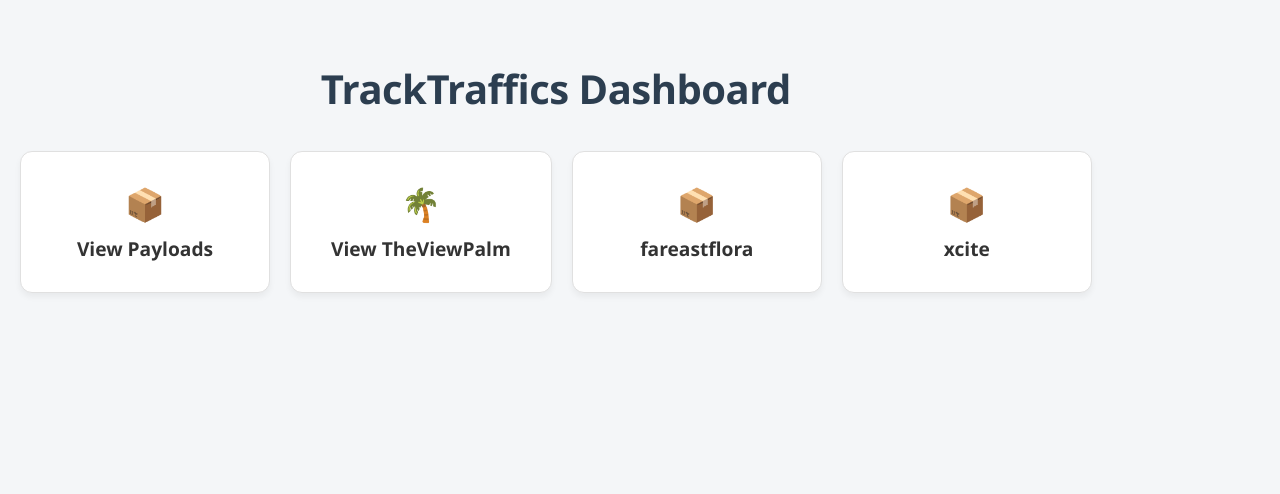
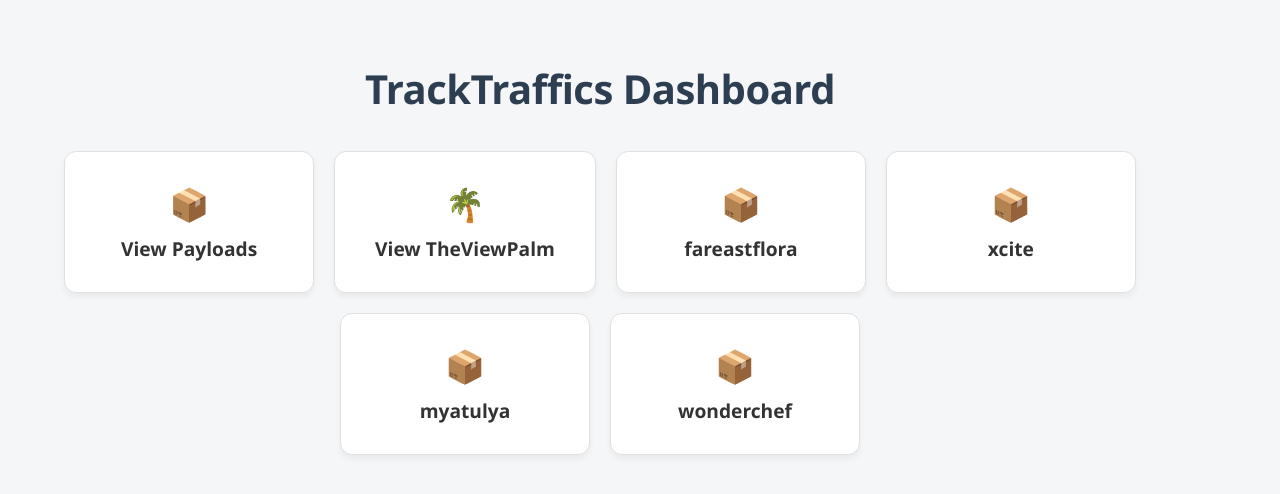
Before and after one commit to kiyaanmarketing/Dashboard, a React (Vite) app: page / in a window 1280 px wide. Shown: the top 494 px of the page. Built offline with nearby package versions, Linux system fonts and the light colour scheme.

Commit message:
add 2 compain

```diff
--- a/src/App.jsx
+++ b/src/App.jsx
@@ -149,6 +149,25 @@
               <span className="btn-icon">📦</span>
               <span className="btn-text">xcite</span>
             </button>
+
+           {/* Button 5 */}
+            <button
+              className="nav-card-btn"
+              onClick={() => setSelectedComponent('myatulya')}
+            >
+              <span className="btn-icon">📦</span>
+              <span className="btn-text">myatulya</span>
+            </button>
+
+         {/* Button 6 */}
+            <button
+              className="nav-card-btn"
+              onClick={() => setSelectedComponent('wonderchef')}
+            >
+              <span className="btn-icon">📦</span>
+              <span className="btn-text">wonderchef</span>
+            </button>
+
           </div>
         </div>
       ) : (
@@ -205,6 +224,32 @@
             </>
           )}
 
+           {selectedComponent === 'myatulya' && (
+            <>
+             <ClicksSummary
+            dataUrl="https://api.dicountshop.com/api/get?collection=myatulya"
+              goHome={handleBackToHome}
+            />
+            <PayloadTable
+              dataUrl="https://api.dicountshop.com/api/get?collection=myatulya"
+              goHome={handleBackToHome}
+            />
+            </>
+          )}
+
+            {selectedComponent === 'wonderchef' && (
+            <>
+             <ClicksSummary
+            dataUrl="https://api.dicountshop.com/api/get?collection=wonderchef"
+              goHome={handleBackToHome}
+            />
+            <PayloadTable
+              dataUrl="https://api.dicountshop.com/api/get?collection=wonderchef"
+              goHome={handleBackToHome}
+            />
+            </>
+          )}
+
         </div>
       )}
     </div>
```
